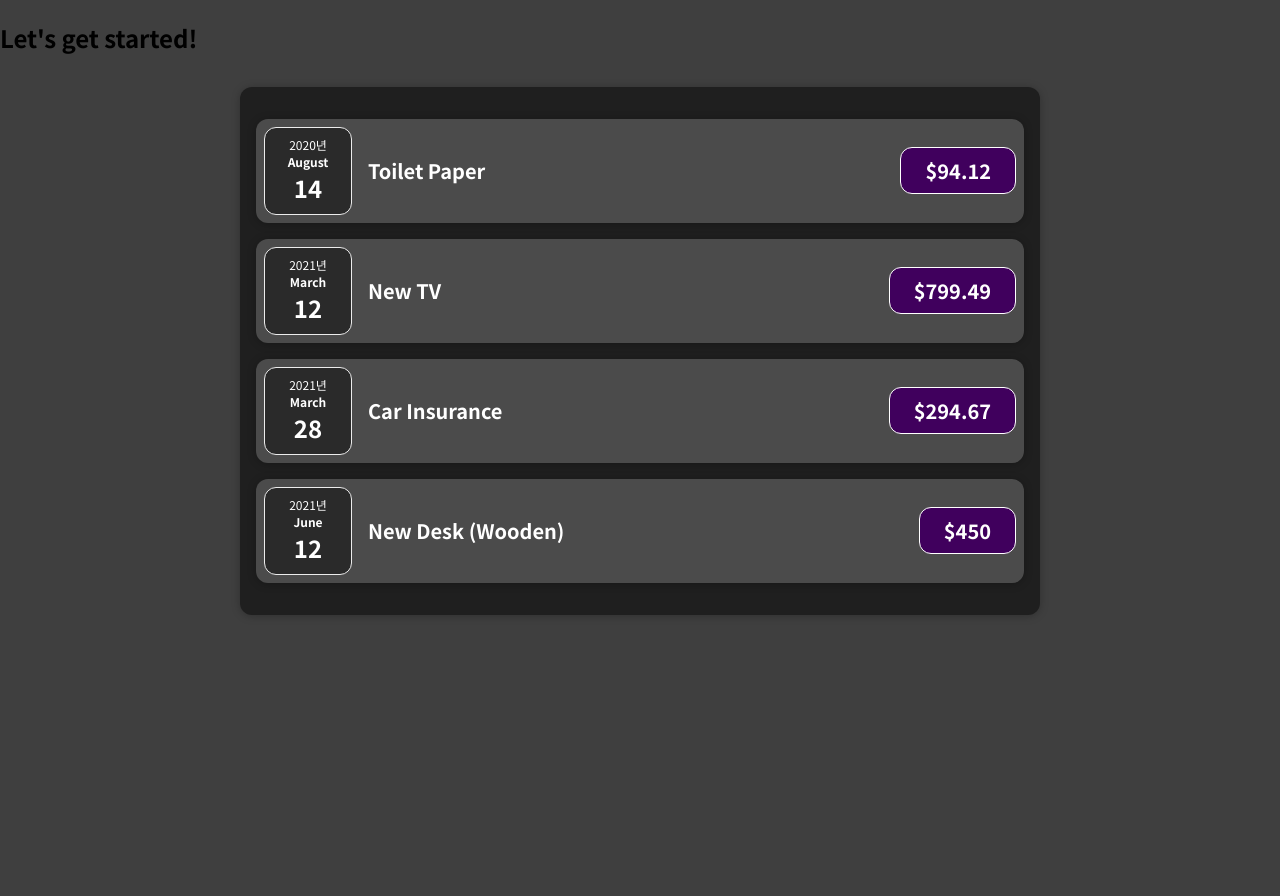
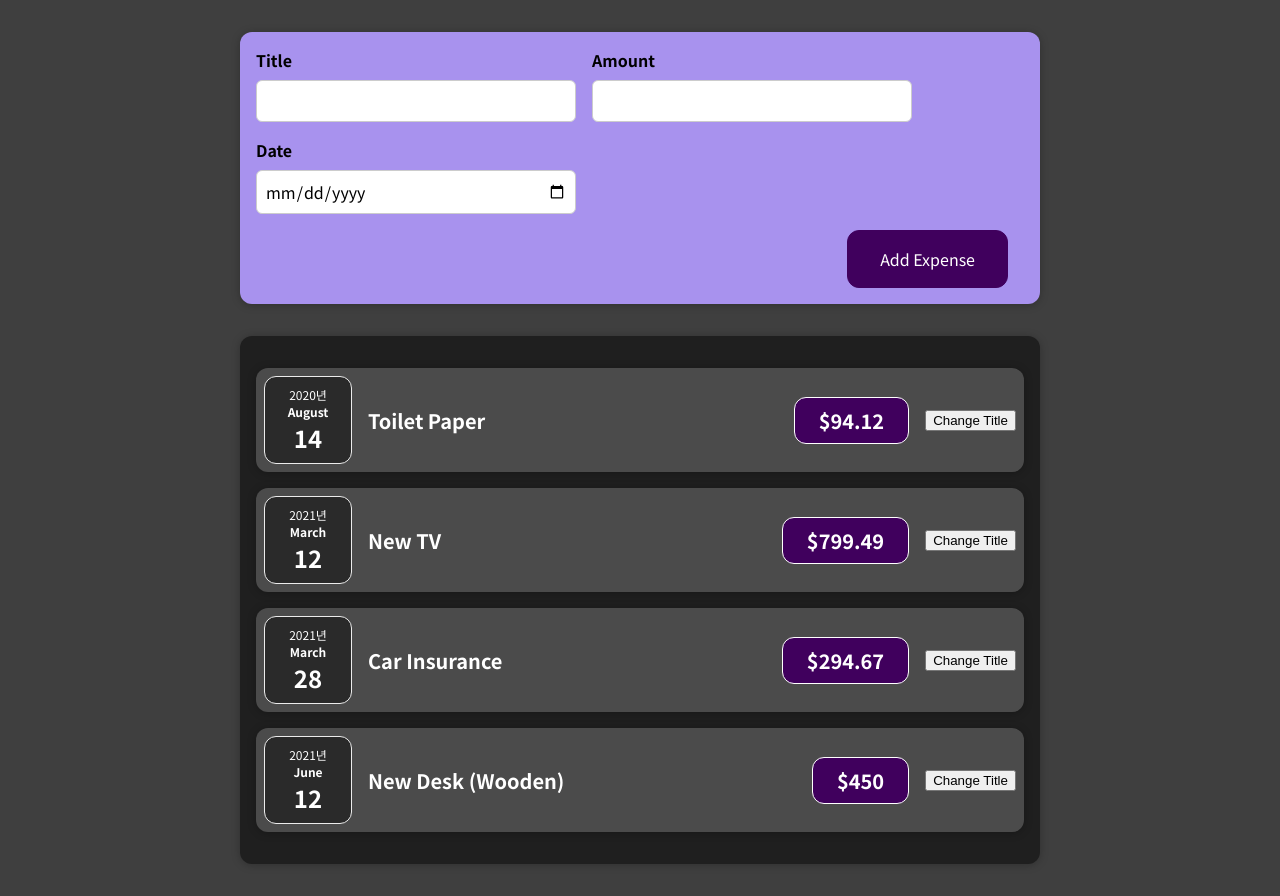
Before and after one commit to parkjooyoung0608/cost-tracker, a React (Create React App) app: page / in a window 1280 px wide. Before the commit the page ends 800 px from the top, so only its background shows below. Built offline with nearby package versions, Linux system fonts and the light colour scheme.

Commit message:
Add : 사용자 입력 값을 받기 위해 NewExpense 컴포넌트 추가, NewExpense UI 추가
- 사용자가 비용을 입력할 수 있는 Form 추가
- Form UI 추가

```diff
--- a/src/App.js
+++ b/src/App.js
@@ -1,5 +1,6 @@
 import React from "react";
 import Expenses from "./components/Expenses/Expenses";
+import NewExpense from "./components/NewExpense/NewExpense";
 
 const App = () => {
   const expenses = [
@@ -31,7 +32,7 @@
 
   return (
     <div>
-      <h2>Let's get started!</h2>
+      <NewExpense />
       <Expenses expenses={expenses} />
     </div>
   );
--- a/src/components/Expenses/ExpenseItem.js
+++ b/src/components/Expenses/ExpenseItem.js
@@ -10,6 +10,7 @@
       <div className="expense-item__description">
         <h2>{title}</h2>
         <div className="expense-item__price">${amount}</div>
+        <button>Change Title</button>
       </div>
     </Card>
   );
--- /dev/null
+++ b/src/components/NewExpense/ExpenseForm.css
@@ -0,0 +1,26 @@
+.new-expense__controls {
+  display: flex;
+  flex-wrap: wrap;
+  gap: 1rem;
+  margin-bottom: 1rem;
+  text-align: left;
+}
+
+.new-expense__control label {
+  font-weight: bold;
+  margin-bottom: 0.5rem;
+  display: block;
+}
+
+.new-expense__control input {
+  font: inherit;
+  padding: 0.5rem;
+  border-radius: 6px;
+  border: 1px solid #ccc;
+  width: 20rem;
+  max-width: 100%;
+}
+
+.new-expense__actions {
+  text-align: right;
+}
--- /dev/null
+++ b/src/components/NewExpense/ExpenseForm.js
@@ -0,0 +1,28 @@
+import React from "react";
+import "./ExpenseForm.css";
+
+const ExpenseForm = () => {
+  return (
+    <form>
+      <div className="new-expense__controls">
+        <div className="new-expense__control">
+          <label>Title</label>
+          <input type="text" />
+        </div>
+        <div className="new-expense__control">
+          <label>Amount</label>
+          <input type="number" min="0.01" step="0.01" />
+        </div>
+        <div className="new-expense__control">
+          <label>Date</label>
+          <input type="date" min="2019-01-01" max="2022-12-31" />
+        </div>
+      </div>
+      <div className="new-expense__actions">
+        <button type="submit">Add Expense</button>
+      </div>
+    </form>
+  );
+};
+
+export default ExpenseForm;
--- /dev/null
+++ b/src/components/NewExpense/NewExpense.css
@@ -0,0 +1,38 @@
+.new-expense {
+  background-color: #a892ee;
+  padding: 1rem;
+  margin: 2rem auto;
+  width: 50rem;
+  max-width: 95%;
+  border-radius: 12px;
+  text-align: center;
+  box-shadow: 0 1px 8px rgba(0, 0, 0, 0.25);
+}
+
+.new-expense button {
+  font: inherit;
+  cursor: pointer;
+  padding: 1rem 2rem;
+  border: 1px solid #40005d;
+  background-color: #40005d;
+  color: white;
+  border-radius: 12px;
+  margin-right: 1rem;
+}
+
+.new-expense button:hover,
+.new-expense button:active {
+  background-color: #510674;
+  border-color: #510674;
+}
+
+.new-expense button.alternative {
+  color: #220131;
+  border-color: transparent;
+  background-color: transparent;
+}
+
+.new-expense button.alternative:hover,
+.new-expense button.alternative:active {
+  background-color: #ddb3f8;
+}
--- /dev/null
+++ b/src/components/NewExpense/NewExpense.js
@@ -0,0 +1,13 @@
+import React from "react";
+import ExpenseForm from "./ExpenseForm";
+import "./NewExpense.css";
+
+const NewExpense = () => {
+  return (
+    <div className="new-expense">
+      <ExpenseForm />
+    </div>
+  );
+};
+
+export default NewExpense;
```
Also changed, not shown: 1 other file (tests, documents, lock files or other folders).
